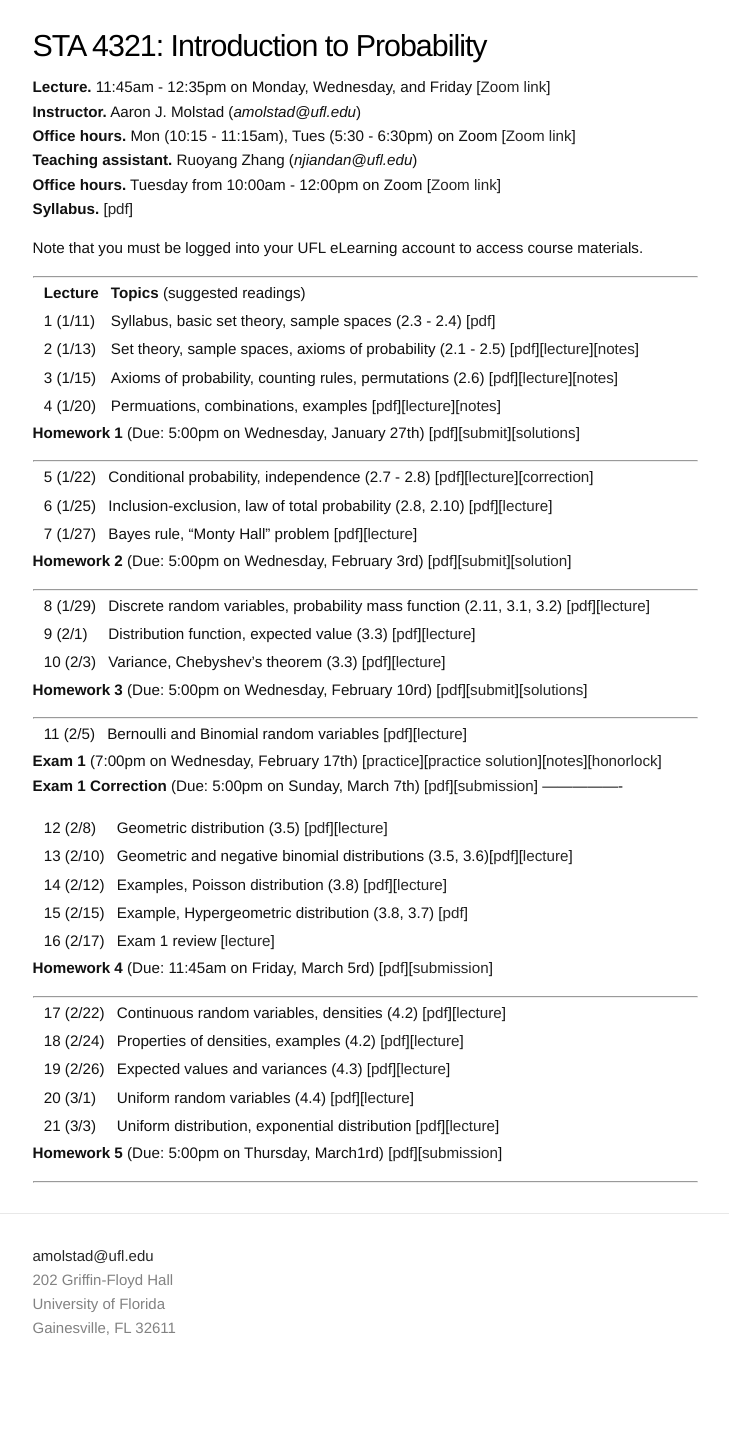
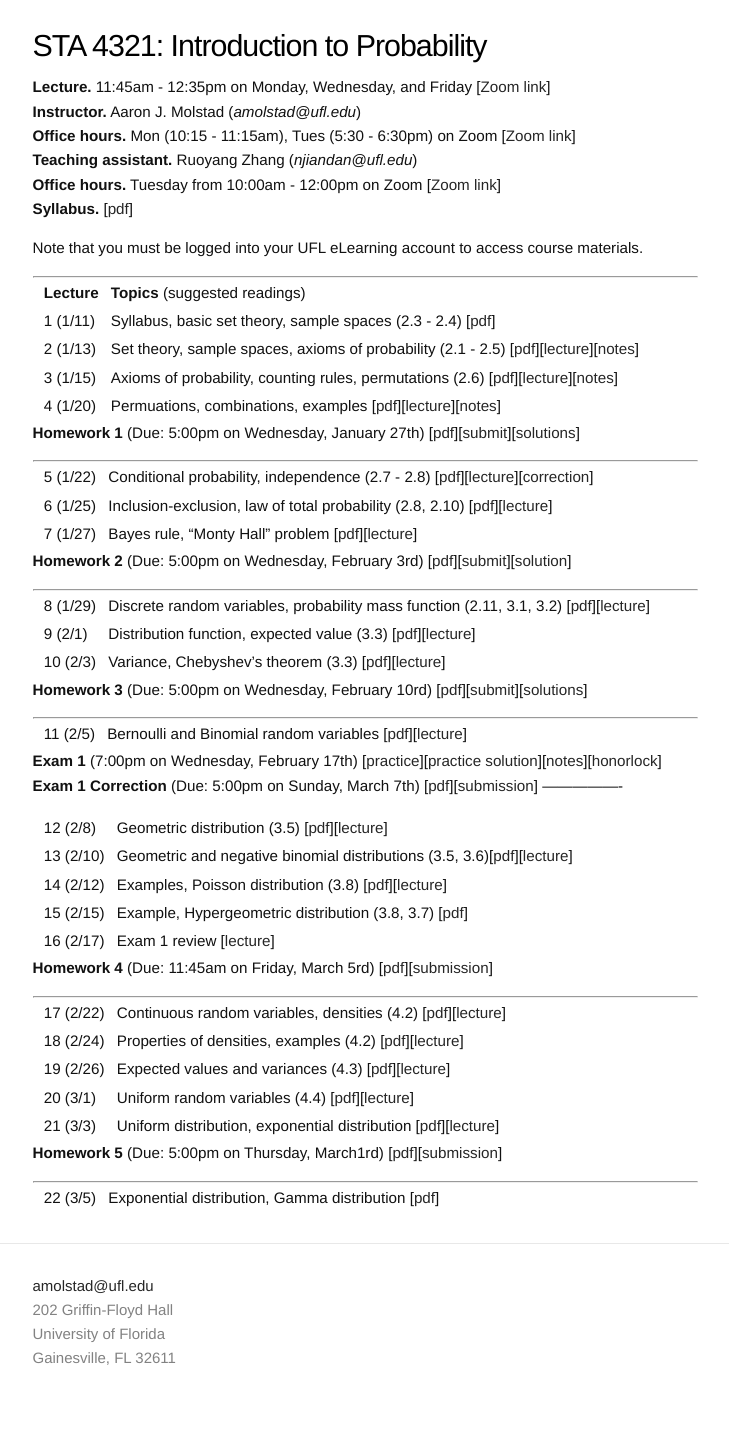
Before and after one commit to ajmolstad/ajmolstad.github.io, a Jekyll site: the page built from S21_STA4321.md, in a window 1280 px wide. Shown: the whole page, without its empty margins (275-1004 px from the left). Built offline with Jekyll 4.4.1, drawn with Linux system fonts in a browser that asks for light colours; before the commit the page ends 1400 px from its top, so only the background shows below that.

Commit message:
Update S21_STA4321.md

```diff
--- a/S21_STA4321.md
+++ b/S21_STA4321.md
@@ -65,5 +65,7 @@ Note that you must be logged into your UFL eLearning account to access course ma
 
 **Homework 5** (Due: 5:00pm on Thursday, March1rd) [[pdf](https://ufl.instructure.com/files/57657611/download?download_frd=1)][[submission](https://ufl.instructure.com/courses/426946/assignments/4634861)]
 
+----------------
 
-----------------
+
+|| 22 (3/5)  || Exponential distribution, Gamma distribution [[pdf](https://ufl.instructure.com/files/57671811/download?download_frd=1)] ||
```
